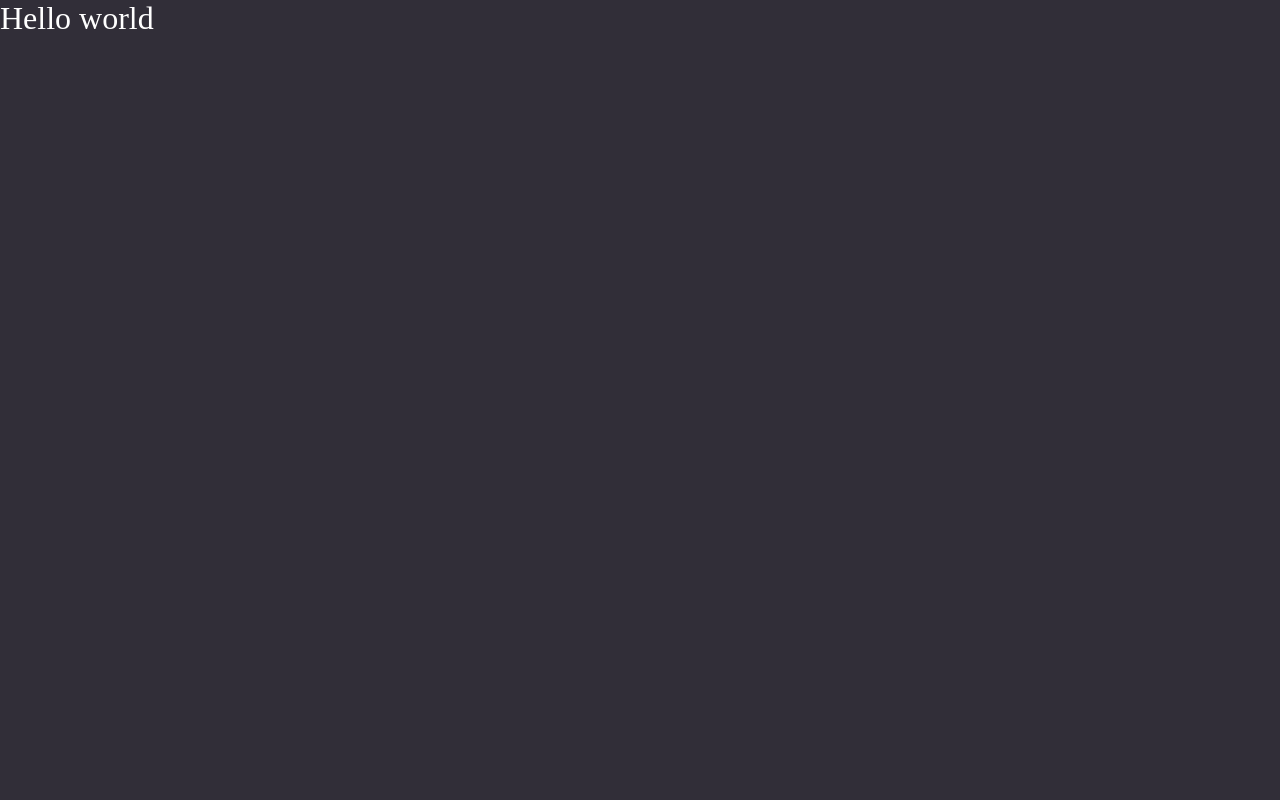
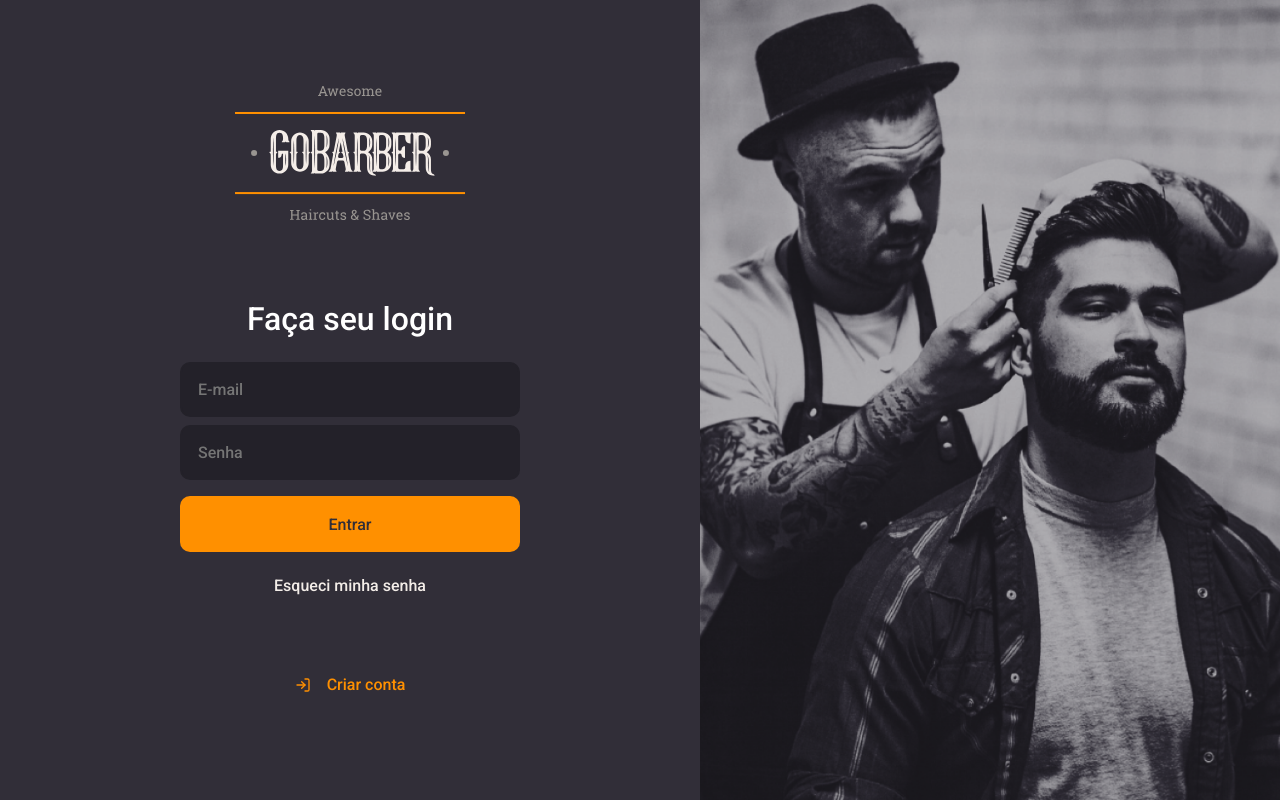
Before and after one commit to elcioroberto95/Go-Barber, a React (Create React App) app: page / in a window 1280 px wide. Built offline with nearby package versions, Linux system fonts and the light colour scheme.

Commit message:
feat: create page login

```diff
--- a/public/index.html
+++ b/public/index.html
@@ -2,9 +2,11 @@
 <html lang="en">
   <head>
     <meta charset="utf-8" />
-    <link rel="icon" href="%PUBLIC_URL%/favicon.ico" />
+
     <meta name="viewport" content="width=device-width, initial-scale=1" />
     <meta name="theme-color" content="#000000" />
+    <link rel="preconnect" href="https://fonts.gstatic.com">
+<link href="https://fonts.googleapis.com/css2?family=Roboto:wght@500&display=swap" rel="stylesheet">
     <title>Go Barber</title>
   </head>
   <body>
--- a/src/App.tsx
+++ b/src/App.tsx
@@ -1,9 +1,10 @@
 import React from "react";
+import SignIn from "./pages/SignIn";
 import GlobalStyle from "./styles/Global";
 
 const App:React.FC = () => (
   <>
-    <h1>Hello world</h1>
+    <SignIn />
     <GlobalStyle />
   </>
 );
--- /dev/null
+++ b/src/pages/SignIn/index.tsx
@@ -0,0 +1,26 @@
+import React from "react";
+import { FiLogIn } from "react-icons/fi";
+import LogoSvg from "../../assets/images/logo.svg";
+import { Background, Container, Content } from "./styles";
+
+const SignIn:React.FC = () => (
+  <Container>
+    <Content>
+      <img src={LogoSvg} alt="GoBarber" />
+      <form>
+        <h1>Faça seu login</h1>
+        <input placeholder="E-mail" />
+        <input type="password" placeholder="Senha" />
+        <button type="submit">Entrar</button>
+        <a href="forgot">Esqueci minha senha</a>
+      </form>
+      <a href="login">
+        <FiLogIn />
+        Criar conta
+      </a>
+    </Content>
+    <Background />
+
+  </Container>
+);
+export default SignIn;
--- /dev/null
+++ b/src/pages/SignIn/styles.ts
@@ -0,0 +1,82 @@
+import { shade } from "polished";
+import styled from "styled-components";
+import SignInBackground from "../../assets/images/barber-background.png";
+
+export const Container = styled.div`
+    height:100vh;
+    display:flex;
+    align-items:stretch;
+`;
+export const Content = styled.div`
+    display:flex;
+    flex-direction:column;
+    align-items:center;
+    place-content:center;
+    width:100%;
+    max-width:700px;
+        form {
+            margin:80px 0;
+            width: 340px;
+            text-align:center;
+
+
+            h1 {
+            margin-bottom:24px;
+        }
+        input {
+            background:#232129;
+            border-radius:10px;
+            border:2px solid #232129;
+            padding:16px;
+            width:100%;
+            & + input {
+            margin-top:8px;
+        }
+        }
+
+        button {
+
+            background:#ff9000;
+            height:56px;
+            border-radius:10px;
+            border:0;
+            color:#312e38;
+            padding:16px;
+            width:100%;
+            font-weight:500;
+            margin-top:16px;
+            transition:background-color 0.2s;
+            &:hover {
+                background: ${shade(0.2, "#ff9000")};
+            }
+        }
+        a {
+            color:#F3EDE8;
+            display:block;
+            margin-top:24px;
+            text-decoration:none;
+            &:hover {
+                color:${shade(0.2, "#F3EDE8")}
+            }
+            }
+
+        }
+        > a {
+            color:#ff9000;
+            display:block;
+            text-decoration:none;
+            transition:color 0.2s;
+            display:flex;
+            align-items:center;
+            align-content:center;
+            margin-bottom:20px;
+        }
+        svg {
+            margin-right:16px;
+        }
+`;
+export const Background = styled.div`
+flex:1;
+background:url(${SignInBackground}) no-repeat  center;
+background-size:cover;
+`;
--- a/src/styles/Global.ts
+++ b/src/styles/Global.ts
@@ -13,7 +13,7 @@
     -webkit-font-smoothing:antialised;
 }
 body,input,button {
-    font-family:serif;
+    font-family:Roboto,serif;
     font-size:16px;
 
 }
```
